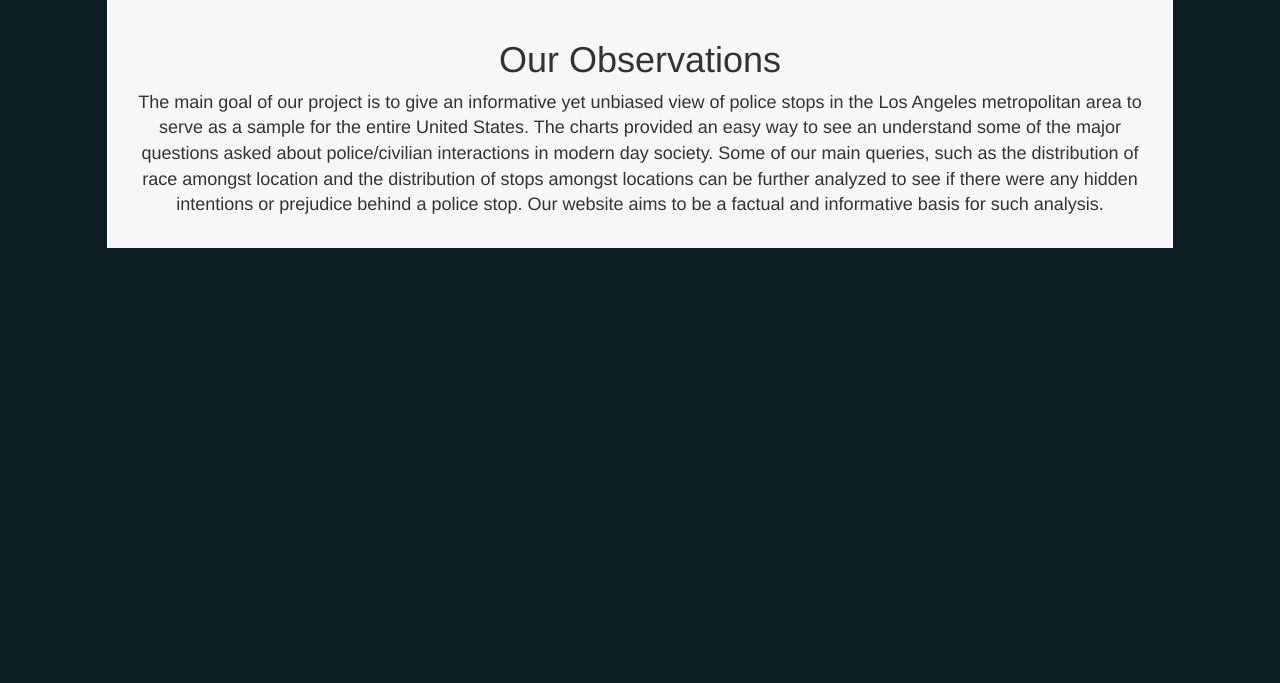
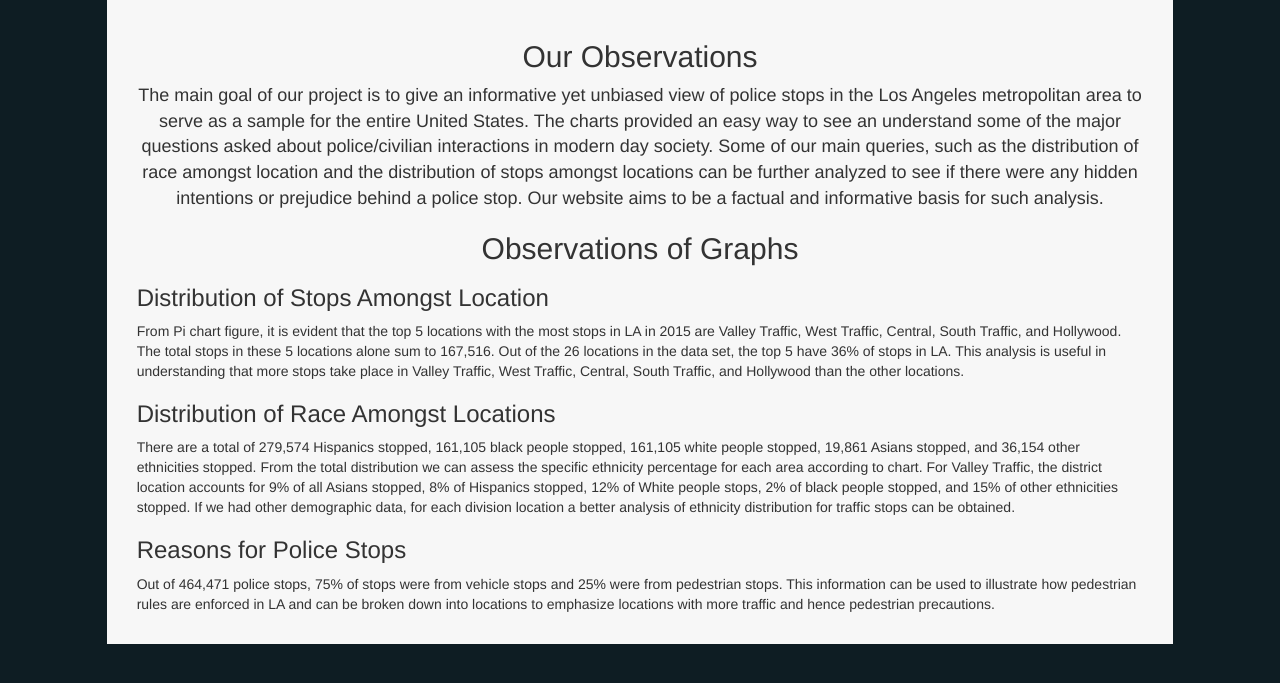
Before and after one commit to victor-lin/lapd-stop-data, a Flask app: page /results in a window 1280 px wide. Shown: the part 50-733 px from the top of the page. Run offline with Flask 2, Linux system fonts and the light colour scheme; parts of the project's set-up code (start-up, migrations or seed data) failed here and were passed over; some libraries are stand-ins or nearby versions.

Commit message:
Change Name and add graph titles

```diff
--- a/LAPDStopData/templates/other.html
+++ b/LAPDStopData/templates/other.html
@@ -3,9 +3,11 @@
 <h1 class="center">Other Figures</h1>
 <div>
   <div class="col-md-10 col-md-offset-1">
+  	<h2 class = "center"> Distribution of Arrests by Race in each Location </h2>
     {% include "figure_area_race.html" %}
   </div>
   <div class="col-md-10 col-md-offset-1">
+  <h2 class = "center"> Distribution of Arrests by Stop Reason </h2>
     {% include "figure_stop_reasons.html" %}
   </div>
 </div>
--- a/LAPDStopData/templates/results.html
+++ b/LAPDStopData/templates/results.html
@@ -2,8 +2,28 @@
 {% block body %}
 <!-- <h1>Results</h1>  -->
 <div>
-  <h1 class="center">Our Observations</h1>
+  <h2 class="center">Our Observations</h1>
   <p class="center" style="font-size: 18px"> The main goal of our project is to give an informative yet unbiased view of police stops in the Los Angeles metropolitan area to serve as a sample for the entire United States. The charts provided an easy way to see an understand some of the major questions asked about police/civilian interactions in modern day society. Some of our main queries, such as the distribution of race amongst location and the distribution of stops amongst locations can be further analyzed to see if there were any hidden intentions or prejudice behind a police stop. Our website aims to be a factual and informative basis for such analysis.
 </p>
 </div>
+<div style="text-align: center">
+<h2 > Observations of Graphs</h2>
+</div>
+<div style="text-align: left">
+<h3>
+Distribution of Stops Amongst Location </h3>
+<p>
+
+From Pi chart figure, it is evident that the top 5 locations with the most stops in LA in 2015 are Valley Traffic, West Traffic, Central, South Traffic, and Hollywood. The total stops in these 5 locations alone sum to 167,516. Out of the 26 locations in the data set, the top 5 have 36% of stops in LA. This analysis is useful in understanding that more stops take place in Valley Traffic, West Traffic, Central, South Traffic, and Hollywood than the other locations.
+</p>
+<h3>
+Distribution of Race Amongst Locations</h3>
+<p>
+There are a total of 279,574 Hispanics stopped, 161,105 black people stopped, 161,105 white people stopped, 19,861 Asians stopped, and 36,154 other ethnicities stopped. From the total distribution we can assess the specific ethnicity percentage for each area according to chart. For Valley Traffic, the district location accounts for 9% of all Asians stopped, 8% of Hispanics stopped, 12% of White people stops, 2% of black people stopped, and 15% of other ethnicities stopped. If we had other demographic data, for each division location a better analysis of ethnicity distribution for traffic stops can be obtained.
+</p>
+<h3>
+Reasons for Police Stops</h3>
+<p>
+Out of 464,471 police stops, 75% of stops were from vehicle stops and 25% were from pedestrian stops. This information can be used to illustrate how pedestrian rules are enforced in LA and can be broken down into locations to emphasize locations with more traffic and hence pedestrian precautions.</p>
+</div>
 {% endblock %}
--- a/LAPDStopData/templates/start.html
+++ b/LAPDStopData/templates/start.html
@@ -5,7 +5,7 @@
   <button type="button" class="btn btn-default btn-sm" data-toggle="modal" data-target="#tuple-count-modal" title="Show number of tuples in each table">Show tuple counts</button>
 </div>
 <div style="padding: 0 10%">
-  <h1 class="center">Los Angeles Police Department Stop Data</h1>
+  <h1 class="center">Blue Tracker</h1>
   <p class="center" style="font-size: 18px">Welcome to the LAPD Traffic Stop database! This website provides an in-depth insight into traffic stops in the city of Los Angeles, California in 2015. Read more about how and why we chose this project below.</p>
   <div class="row center">
     <h2>Our Method</h2>
```
